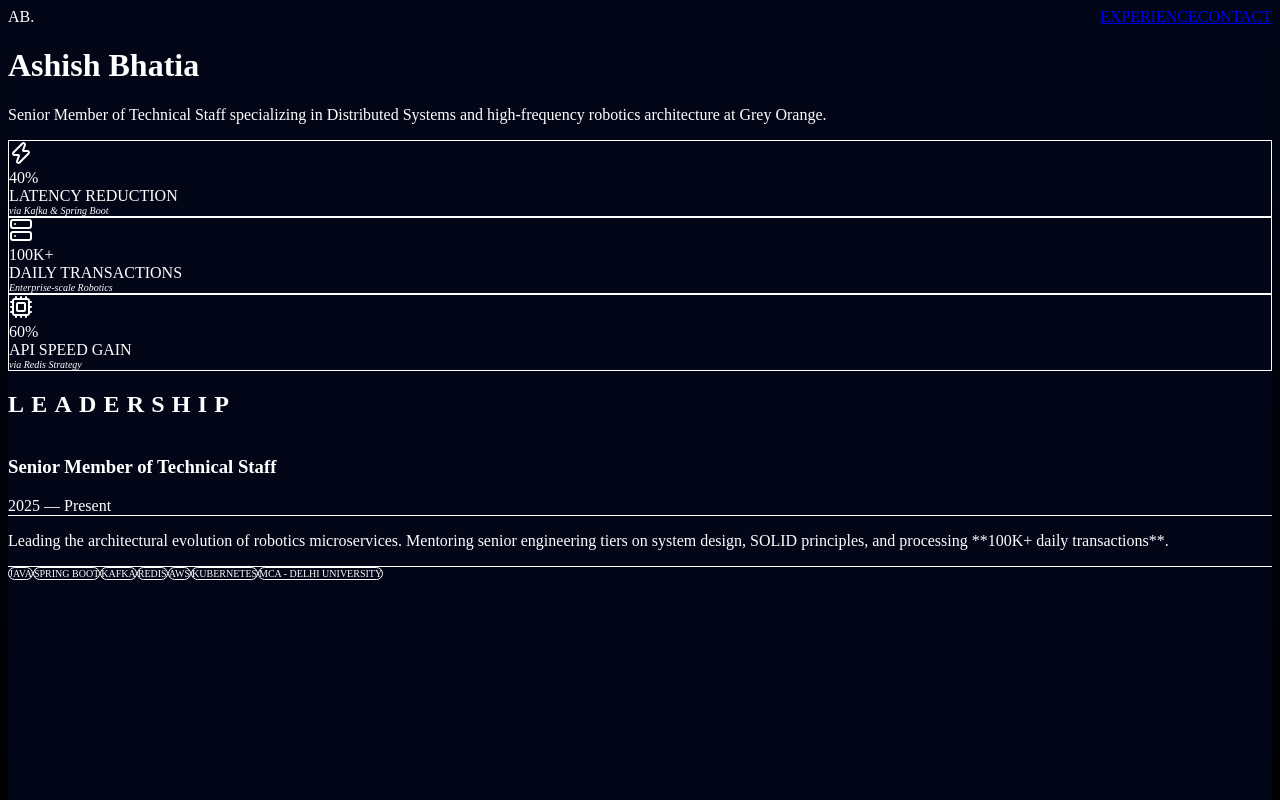
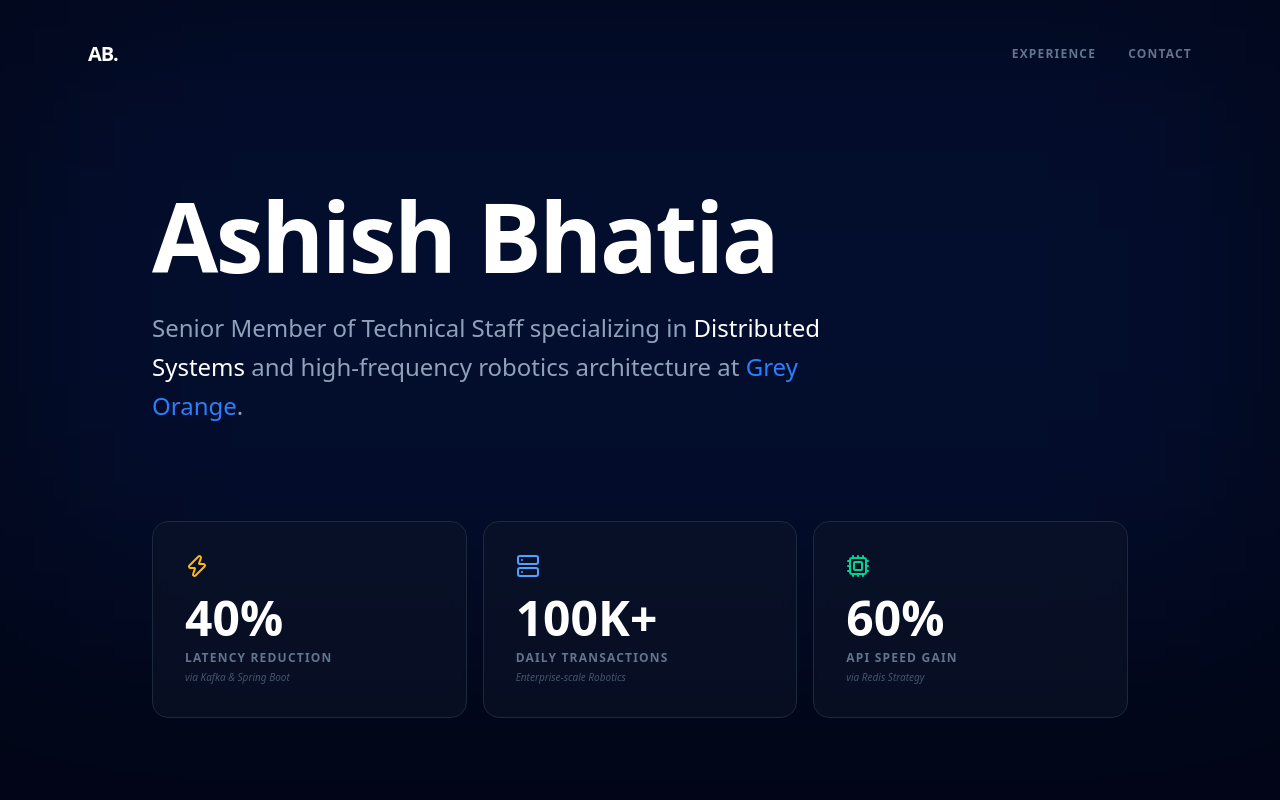
Before and after one commit to ashishbhatiaindia/ashish-portfolio, a Next.js app: page / in a window 1280 px wide. Shown: the top 800 px of the page. Built offline with nearby package versions, Linux system fonts and the light colour scheme.

Commit message:
Update globals.css

```diff
--- a/app/globals.css
+++ b/app/globals.css
@@ -1,31 +1,14 @@
-@tailwind base;
-@tailwind components;
-@tailwind utilities;
+@import "tailwindcss";
 
 :root {
-  --foreground-rgb: 255, 255, 255;
-  --background-start-rgb: 2, 6, 23;
-  --background-end-rgb: 0, 0, 0;
+  --background: #020617;
+  --foreground: #f8fafc;
 }
 
 body {
-  color: rgb(var(--foreground-rgb));
-  background: linear-gradient(
-      to bottom,
-      transparent,
-      rgb(var(--background-end-rgb))
-    )
-    rgb(var(--background-start-rgb));
+  background-color: var(--background);
+  color: var(--foreground);
   min-height: 100vh;
+  margin: 0;
+  font-family: sans-serif;
 }
-
-/* Smooth scrolling for a more premium feel */
-html {
-  scroll-behavior: smooth;
-}
-
-/* Custom selection color to match your branding */
-::selection {
-  background-color: rgba(59, 130, 246, 0.3);
-  color: #fff;
-}
```
